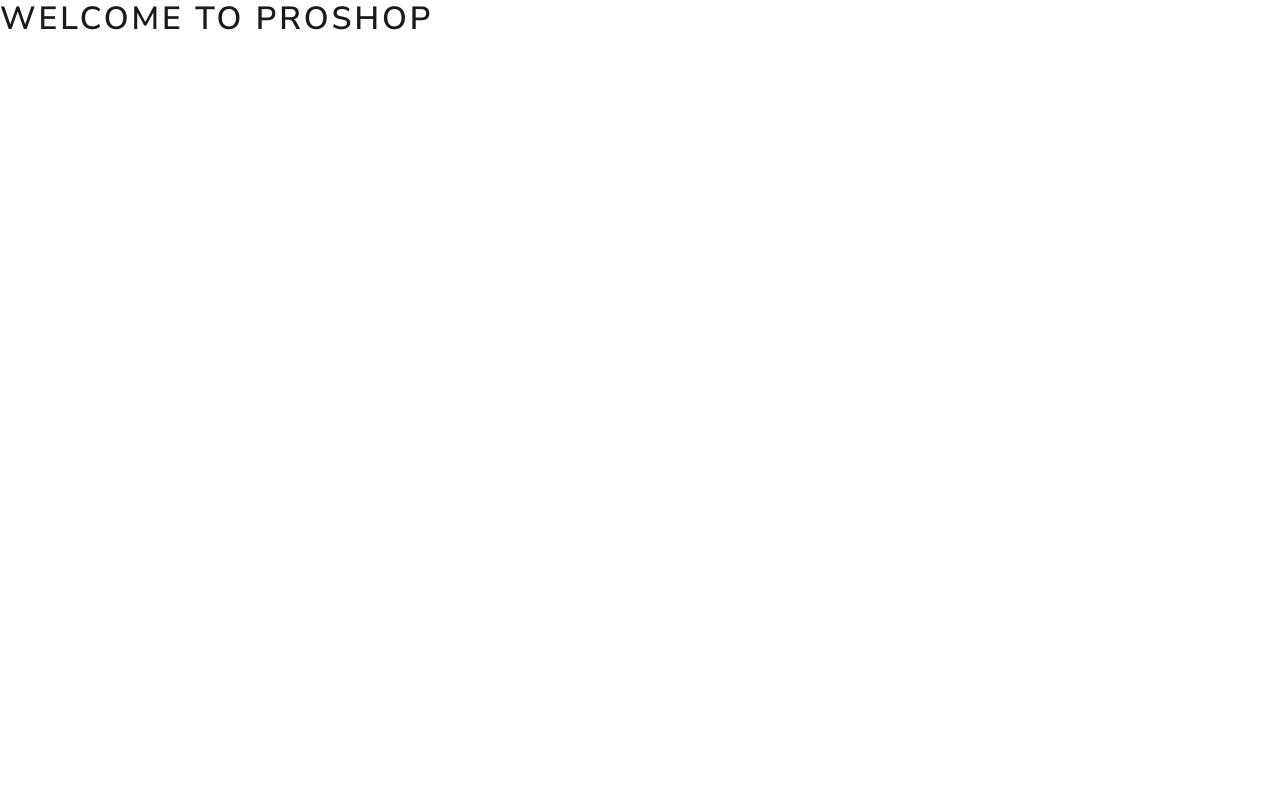
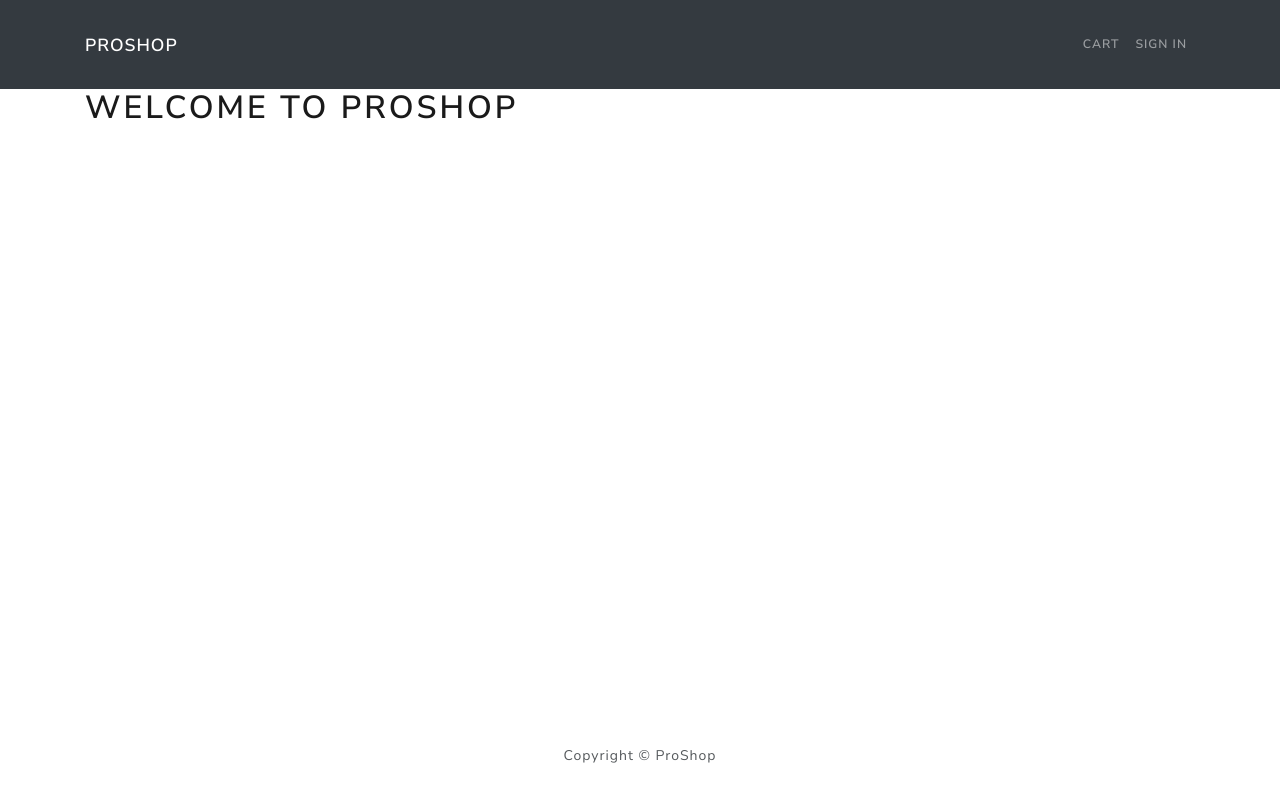
Before and after one commit to gadaharon/proshop, a React (Create React App) app in the folder frontend/: page / in a window 1280 px wide. Built offline with nearby package versions, Linux system fonts and the light colour scheme.

Commit message:
add navbar, add footer, set main tag min-height

```diff
--- a/frontend/src/App.js
+++ b/frontend/src/App.js
@@ -1,9 +1,18 @@
 import React from 'react';
+import { Container } from 'react-bootstrap';
+import Footer from './components/Footer';
+import Header from './components/Header';
 
 const App = () => {
   return (
     <>
-      <h1>Welcome to ProShop</h1>
+      <Header />
+      <main>
+        <Container>
+          <h1>Welcome to ProShop</h1>
+        </Container>
+      </main>
+      <Footer />
     </>
   );
 };
--- /dev/null
+++ b/frontend/src/components/Footer.js
@@ -0,0 +1,14 @@
+import React from 'react';
+import { Container, Row, Col } from 'react-bootstrap';
+
+const Footer = () => {
+  return (
+    <footer>
+      <Container>
+        <Col className="text-center py-3">Copyright &copy; ProShop</Col>
+      </Container>
+    </footer>
+  );
+};
+
+export default Footer;
--- /dev/null
+++ b/frontend/src/components/Header.js
@@ -0,0 +1,23 @@
+import React from 'react';
+import { Navbar, Nav, Container } from 'react-bootstrap';
+
+const Header = () => {
+  return (
+    <header>
+      <Navbar bg="dark" variant="dark" expand="lg" collapseOnSelect>
+        <Container>
+          <Navbar.Brand href="/">ProShop</Navbar.Brand>
+          <Navbar.Toggle aria-controls="basic-navbar-nav" />
+          <Navbar.Collapse id="basic-navbar-nav">
+            <Nav className="ml-auto">
+              <Nav.Link href="/cart">Cart</Nav.Link>
+              <Nav.Link href="/login">Sign in</Nav.Link>
+            </Nav>
+          </Navbar.Collapse>
+        </Container>
+      </Navbar>
+    </header>
+  );
+};
+
+export default Header;
--- a/frontend/src/index.css
+++ b/frontend/src/index.css
@@ -0,0 +1,3 @@
+main {
+  min-height: 80vh;
+}
```
